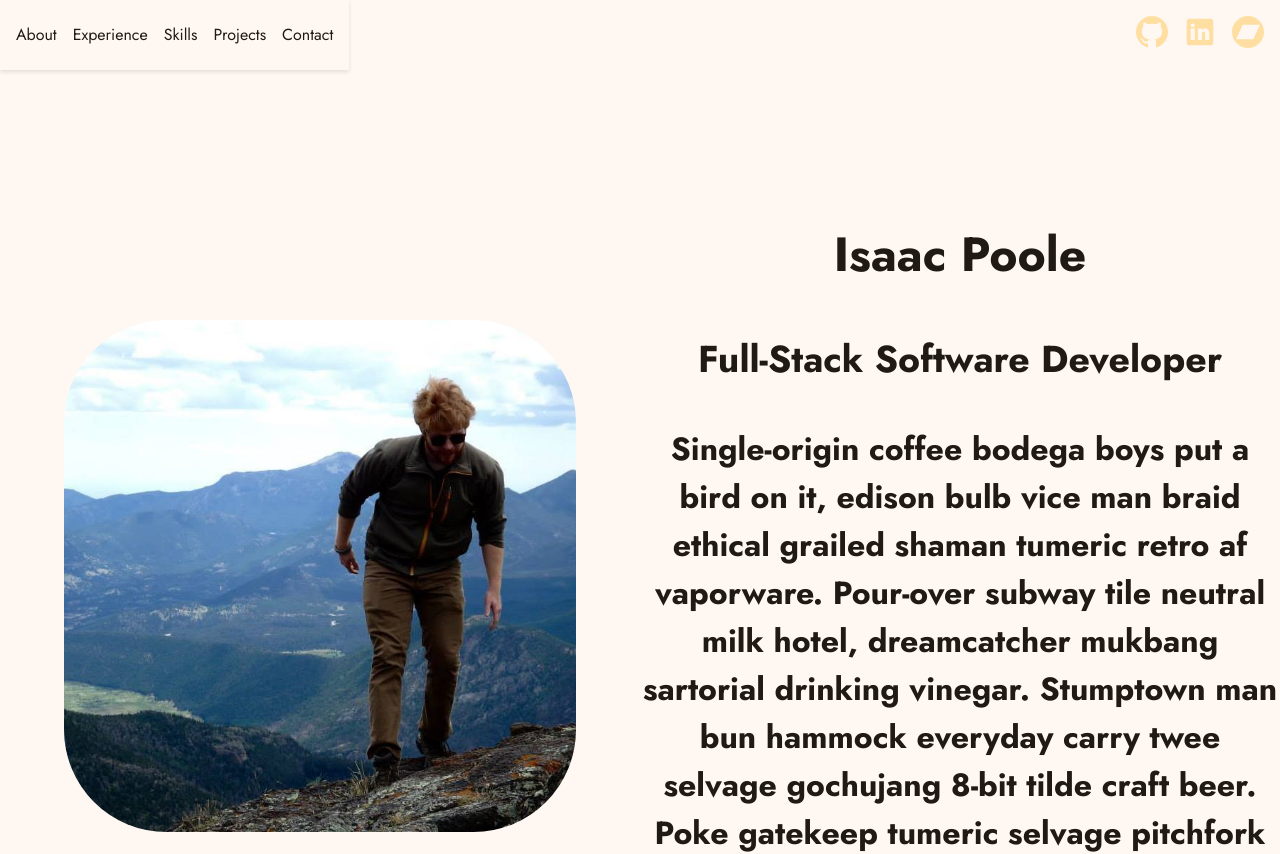
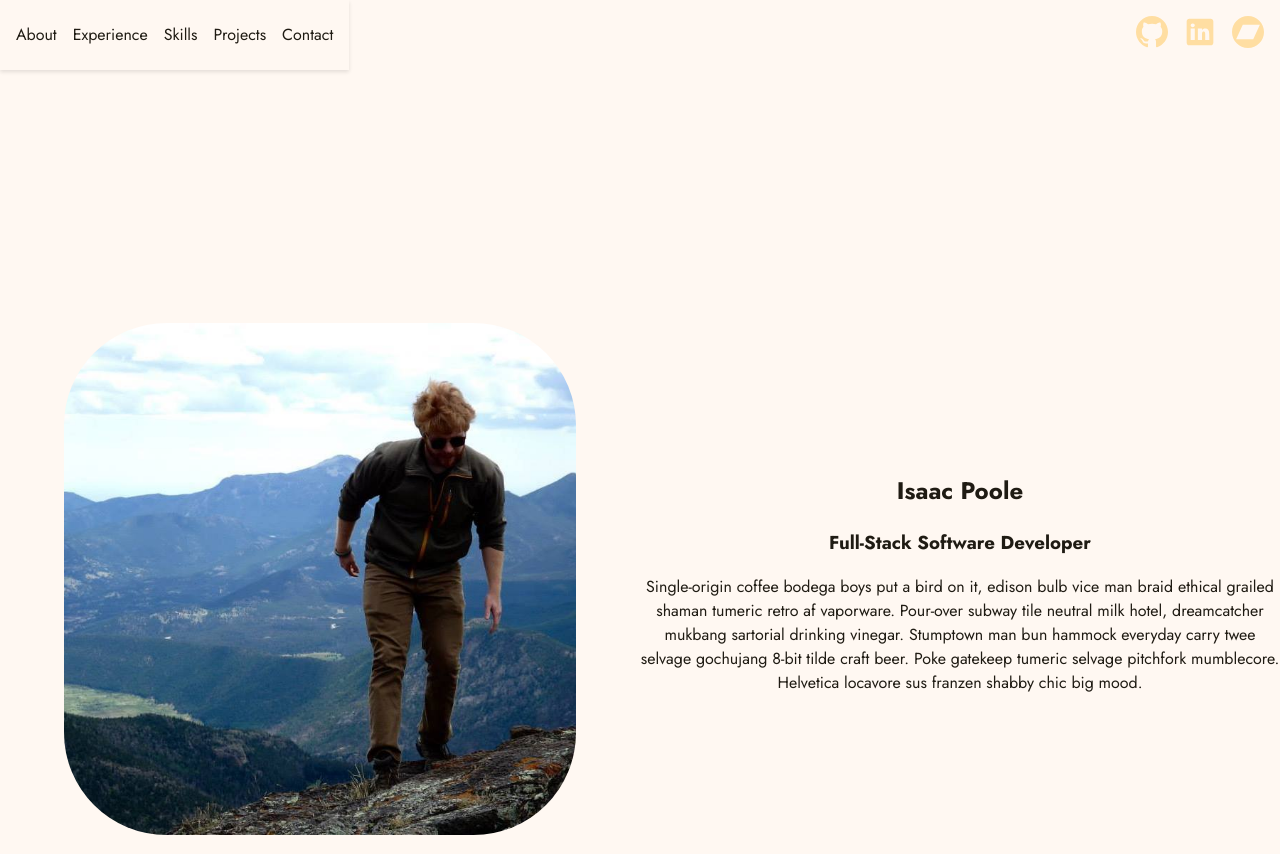
Before and after one commit to isfopo/about, a React (Vite) app: page / in a window 1280 px wide. Shown: the top 854 px of the page. Built offline with nearby package versions, Linux system fonts and the light colour scheme.

Commit message:
💄 style(css): remove redundant styles from section
- remove unused height, font-size, and font-weight properties for cleaner code

```diff
--- a/src/index.css
+++ b/src/index.css
@@ -31,9 +31,6 @@ body {
 section {
   display: grid;
   place-items: center;
-  height: 100vh;
-  font-size: 32px;
-  font-weight: bold;
 
   @media (min-width: 768px) {
     height: 64rem;
```
